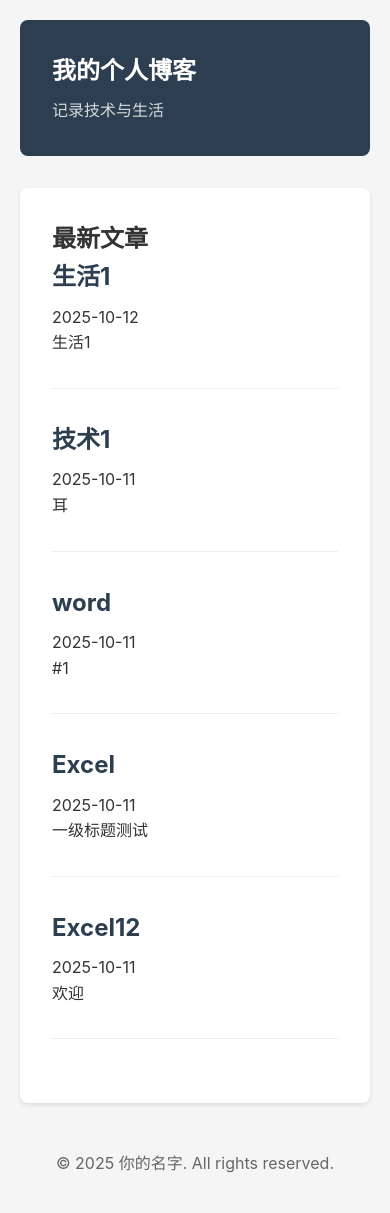
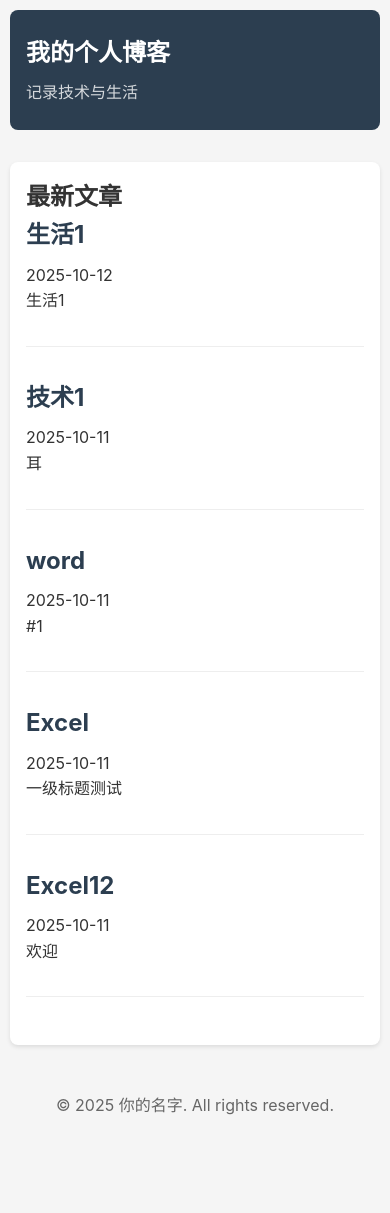
Before and after one commit to lzh210802066/lzh210802066.github.io, a Jekyll site: the page built from index.html, in a window 390 px wide. Built offline with Jekyll 4.4.1, drawn with Linux system fonts in a browser that asks for light colours; after the commit the page ends 1145 px from its top, so only the background shows below that.

Commit message:
Update style.css

```diff
--- a/assets/css/style.css
+++ b/assets/css/style.css
@@ -157,3 +157,34 @@ footer {
     padding: 1rem;
     color: #666;
 }
+
+/* 移动端适配 */
+@media (max-width: 768px) {
+    body {
+        padding: 10px;
+        font-size: 16px;
+    }
+
+    header {
+        padding: 1.5rem 1rem;
+    }
+
+    main {
+        padding: 1rem;
+    }
+
+    /* ⭐ 新增这些 */
+    .katex {
+        font-size: 1em;
+    }
+
+    .katex-display {
+        font-size: 0.95em;
+    }
+
+    pre {
+        font-size: 0.85em;
+    }
+
+    /* 其他样式... */
+}
```
